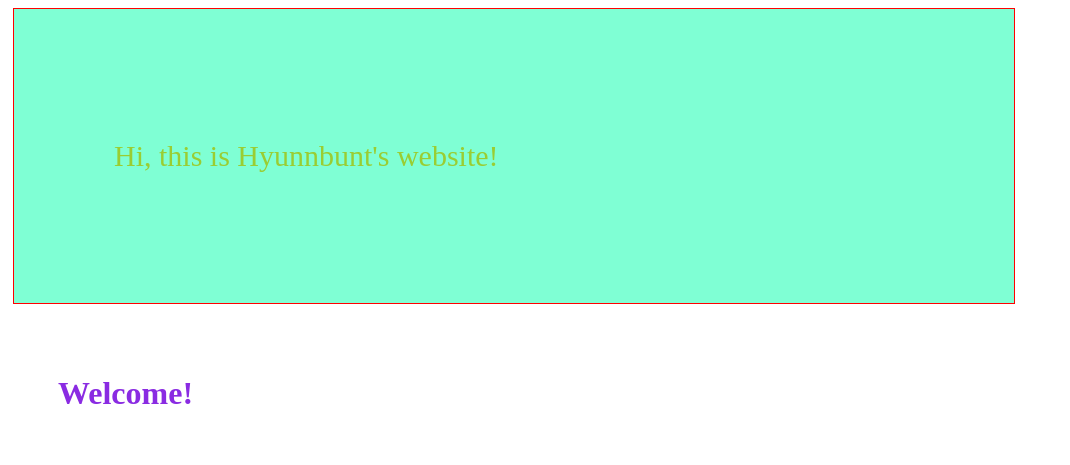
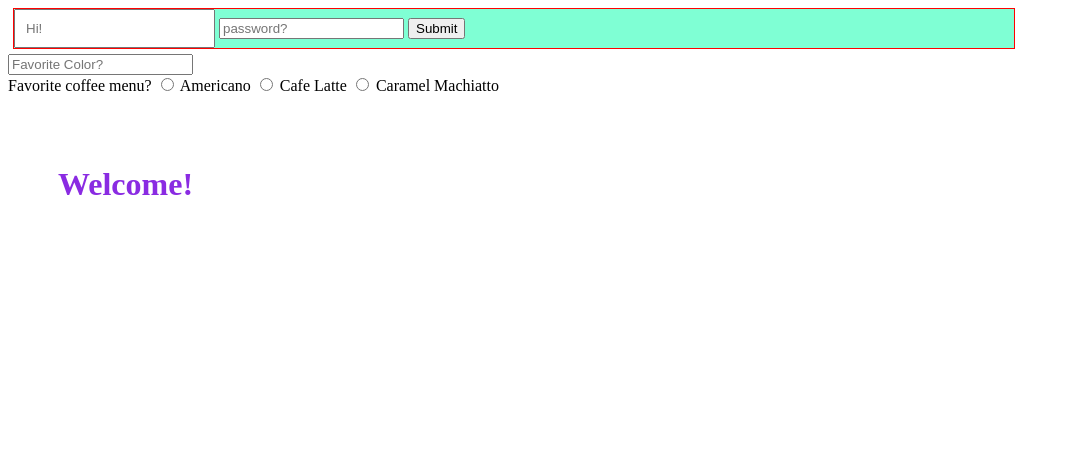
Before and after one commit to hyunnbunt/hyunnbunt.github.io, a plain HTML site: page index.html in a window 1280 px wide. Shown: the whole page, without its empty margins (0-1070 px from the left). Drawn offline with Linux system fonts and the light colour scheme.

Commit message:
Practice html feature

```diff
--- a/index.html
+++ b/index.html
@@ -19,8 +19,26 @@
     </head>
     <body>
         <form>
-            <p style="padding:100px">Hi, this is Hyunnbunt's website!</p>
+            <div>
+                <input type="text" name="greeting" placeholder="Hi!" style="padding:10px">
+                <input type="password" name="pwd" placeholder="password?" style="color:aqua">
+                <input type="submit">
+            </div>
         </form>
+            <div>
+                <input list="color" name="color" placeholder="Favorite Color?">
+                <datalist id="color">
+                    <option value="red"></option>
+                    <option value="yellow"></option>
+                    <option value="aquamarine"></option>
+                </datalist>
+            </div>
+            <div>
+                Favorite coffee menu?
+                <input name="menu" type="radio" value="red"> Americano
+                <input name="menu" type="radio" value="brown"> Cafe Latte
+                <input name="menu" type="radio" value="light brown"> Caramel Machiatto
+            </div>
         <h1 style="color:blueviolet; padding:50px;">Welcome!</h1>
     </body>
 </html>
```
